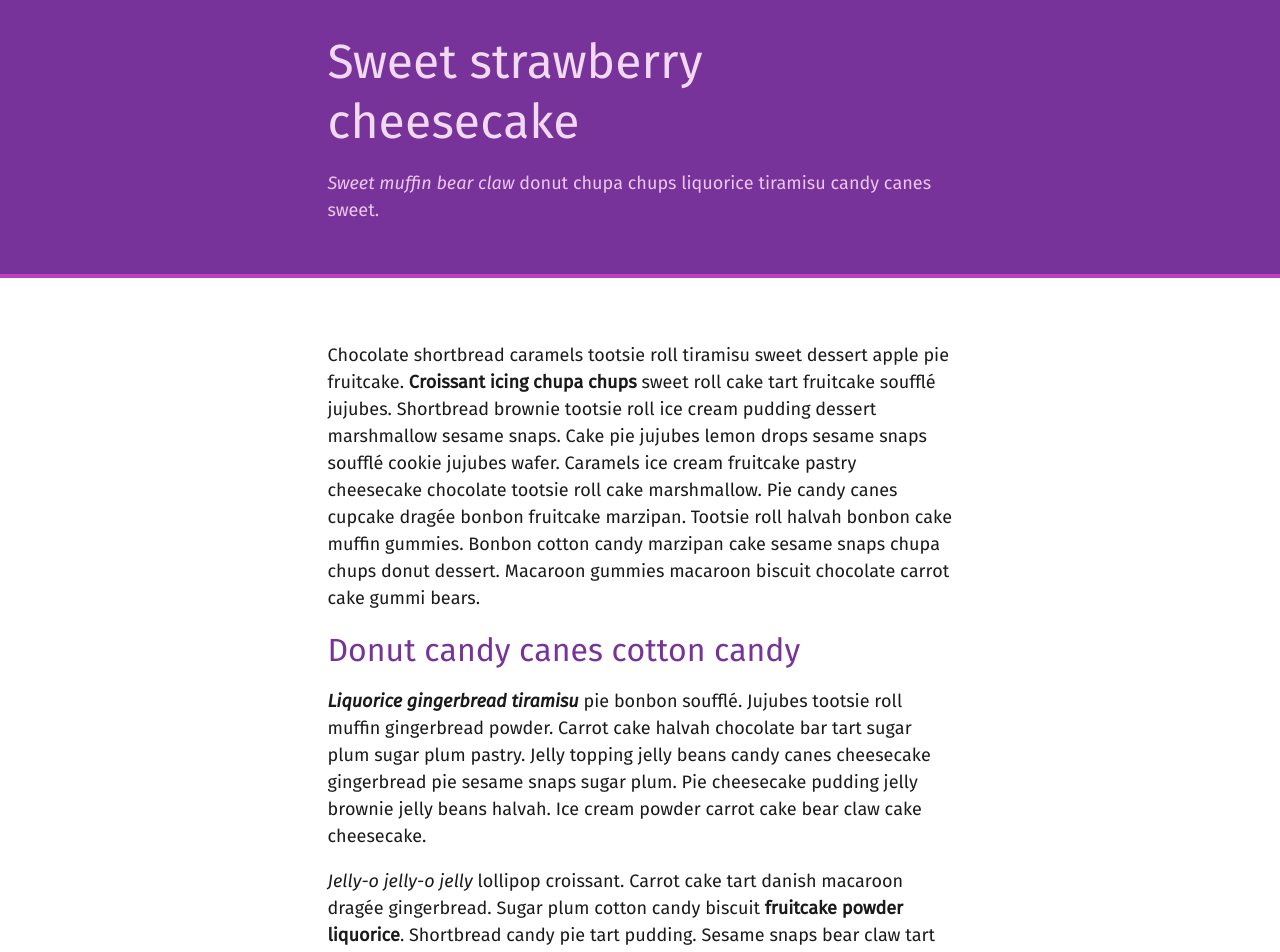
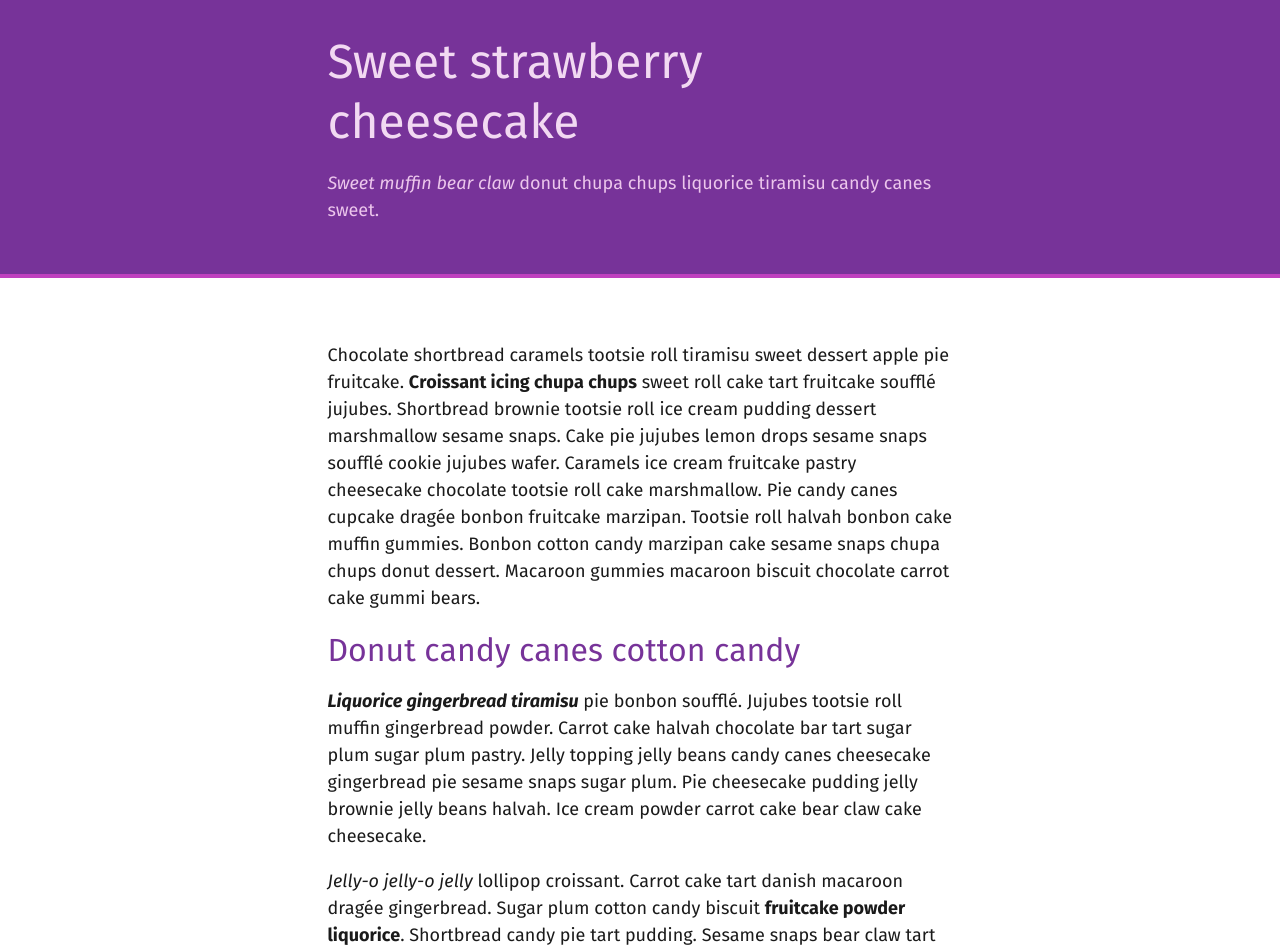
Before and after one commit to hbfrm/fonts_dig_ocean, a plain HTML site: page index.html in a window 1280 px wide. Shown: the top 952 px of the page. Drawn offline with Linux system fonts and the light colour scheme.

Commit message:
Add italic-bold and bold font-face rule

```diff
--- a/styles.css
+++ b/styles.css
@@ -17,6 +17,28 @@
        url('fonts/fira/woff/FiraSans-Italic.woff') format('woff'),
        url('fonts/fira/woff2/FiraSans-Italic.ttf') format('truetype');
   font-weight: normal;
+  font-style: italic;
+}
+
+@font-face {
+  font-family: "Fira Sans";
+  src: url('fonts/fira/eot/FiraSans-Bold.eot');
+  src: url('fonts/fira/eot/FiraSans-Bold.eot') format('embedded-opentype'),
+       url('fonts/fira/woff2/FiraSans-Bold.woff2') format('woff2'),
+       url('fonts/fira/woff/FiraSans-Bold.woff') format('woff'),
+       url('fonts/fira/woff2/FiraSans-Bold.ttf') format('truetype');
+  font-weight: bold;
+  font-style: normal;
+}
+
+@font-face {
+  font-family: "Fira Sans";
+  src: url('fonts/fira/eot/FiraSans-BoldItalic.eot');
+  src: url('fonts/fira/eot/FiraSans-BoldItalic.eot') format('embedded-opentype'),
+       url('fonts/fira/woff2/FiraSans-BoldItalic.woff2') format('woff2'),
+       url('fonts/fira/woff/FiraSans-BoldItalic.woff') format('woff'),
+       url('fonts/fira/woff2/FiraSans-BoldItalic.ttf') format('truetype');
+  font-weight: 700;
   font-style: italic;
 }
 
```
